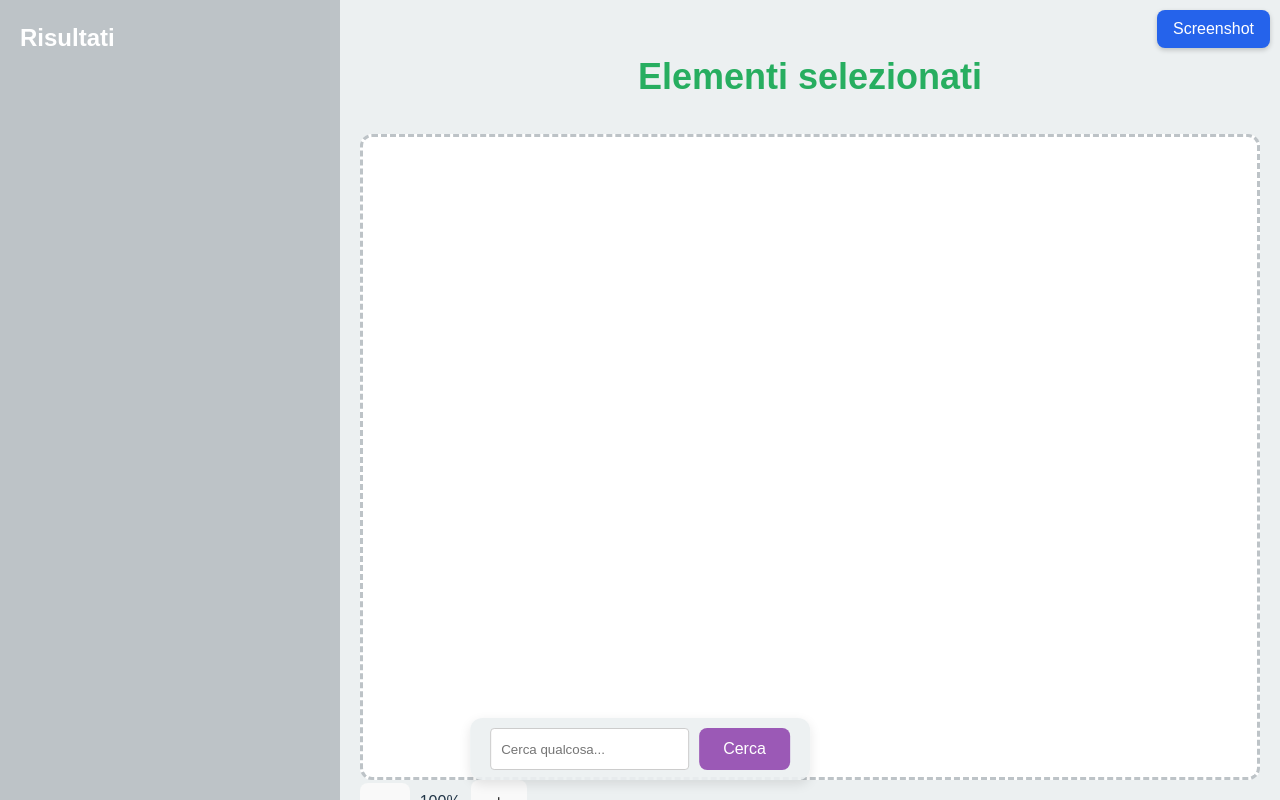
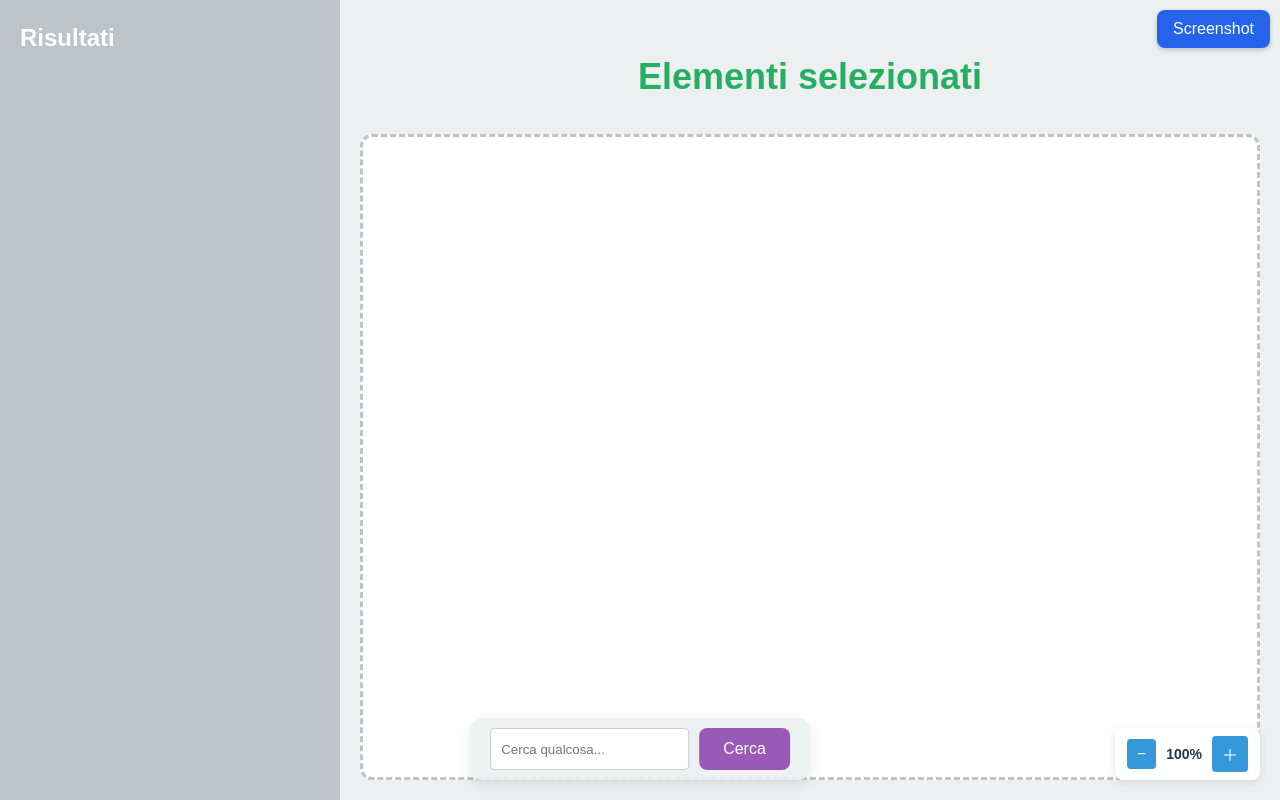
Before and after one commit to CoralloFlaviana/wlkg-interface, a React (Vite) app: page / in a window 1280 px wide. Built offline with nearby package versions, Linux system fonts and the light colour scheme.

Commit message:
fix drag and drop
 #mod dev

```diff
--- a/src/components/Box.jsx
+++ b/src/components/Box.jsx
@@ -2,36 +2,49 @@ import React, { useState, useRef, useEffect } from 'react';
 import DropdownMenu from './DropdownMenu.jsx';
 
 const Box = ({
-                 boxData,           // { id, label, uri, position, type, connections?, parentId?, connectionId?, isDraggable }
-                 boxRef,            // ref callback
-                 onPositionChange,  // (boxId, newPosition)
-                 onRemove,          // (boxId)
-                 onOpenRelations,   // (boxId)
-                 menuOpen,          // bool
-                 setMenuOpen,       // (bool)
-                 relations,         // array
-                 onRelationSelect,  // (boxId, connectionData)
-                 onDeleteConnection, // (sourceBoxId, connectionId)
-                 boxRefs,           // ref dict
-                 onTargetMove,      // per box di connessione
-                 color = '#f39c12'  // colore di base
+                 boxData,
+                 boxRef,
+                 onPositionChange,
+                 onRemove,
+                 onOpenRelations,
+                 menuOpen,
+                 setMenuOpen,
+                 relations,
+                 onRelationSelect,
+                 onDeleteConnection,
+                 boxRefs,
+                 onTargetMove,
+                 color = '#f39c12'
              }) => {
     const [isDragging, setIsDragging] = useState(false);
     const [dragOffset, setDragOffset] = useState({ x: 0, y: 0 });
     const [targetPosition, setTargetPosition] = useState(boxData.position || { x: Math.random() * 600 + 300, y: Math.random() * 300 + 200 });
     const internalRef = useRef(null);
 
+    // Determina l'ID del box basato sul tipo
+    const getBoxId = () => {
+        if (boxData.type === 'entity') {
+            return `entity-box-${boxData.id}`;
+        } else if (boxData.type === 'connection') {
+            return `connection-box-${boxData.parentId}-${boxData.connectionId}`;
+        } else if (boxData.type === 'global-connection') {
+            return `global-connection-box-${boxData.parentId}-${boxData.connectionId}`;
+        }
+        return `box-${boxData.id}`;
+    };
+
+    const boxId = getBoxId();
+
     // Aggiorna il ref dict quando la posizione cambia
     useEffect(() => {
-        const boxDOMId = `${boxData.type}-box-${boxData.id}`;
         if (boxRefs.current) {
-            boxRefs.current[boxDOMId] = {
+            boxRefs.current[boxId] = {
                 position: targetPosition,
                 uri: boxData.uri,
                 label: boxData.label
             };
         }
-    }, [targetPosition, boxData.uri, boxData.label, boxData.type, boxData.id, boxRefs]);
+    }, [targetPosition, boxData.uri, boxData.label, boxId, boxRefs]);
 
     const handleMouseDown = (e) => {
         if (e.target.tagName === 'BUTTON' || e.target.closest('button')) return;
@@ -84,15 +97,13 @@ const Box = ({
         };
     }, [isDragging, dragOffset, boxData.id, boxData.parentId, boxData.connectionId, onPositionChange, onTargetMove]);
 
-    const boxId = `${boxData.type}-box-${boxData.id}`;
     const isDraggable = boxData.isDraggable !== false;
 
-    // Gestire il colore in base al tipo
+    // Determina il colore in base al tipo
     let boxColor = color;
     if (boxData.type === 'connection') boxColor = '#f39c12';
     if (boxData.type === 'global-connection') boxColor = '#9b59b6';
 
-    // Usa targetPosition per tutti i box (non solo quelli di connessione)
     const displayPosition = targetPosition || { x: 100, y: 100 };
 
     return (
@@ -161,7 +172,10 @@ const Box = ({
                 marginBottom: '8px',
                 textAlign: 'center',
                 pointerEvents: 'none',
-                lineHeight: '1.2'
+                lineHeight: '1.2',
+                fontSize: '12px',
+                maxWidth: '140px',
+                wordWrap: 'break-word'
             }}>
                 {boxData.label}
             </div>
@@ -195,7 +209,8 @@ const Box = ({
                 <button
                     onClick={(e) => {
                         e.stopPropagation();
-                        onOpenRelations(boxData.id);
+                        console.log('REL button clicked for box:', boxId, 'boxData.id:', boxData.id);
+                        onOpenRelations(boxId);
                         setMenuOpen(true);
                     }}
                     style={{
@@ -208,14 +223,18 @@ const Box = ({
                         fontSize: '10px'
                     }}
                 >
-                    RELAZIONI
+                    REL
                 </button>
 
                 {menuOpen && (
                     <DropdownMenu
                         sourceBoxId={boxData.uri}
+                        sourceBoxDOMId={boxId}
                         relations={relations}
-                        onSelect={(connectionData) => onRelationSelect(boxData.id, connectionData)}
+                        onSelect={(connectionData) => {
+                            console.log('Box.jsx onRelationSelect called with:', boxId, connectionData);
+                            onRelationSelect(boxId, connectionData);
+                        }}
                         closeMenu={() => setMenuOpen(false)}
                     />
                 )}
--- a/src/components/MainContent.jsx
+++ b/src/components/MainContent.jsx
@@ -26,6 +26,7 @@ const MainContent = forwardRef(({
                                     setResults
                                 }, ref) => {
     const [menuOpenForBox, setMenuOpenForBox] = useState({});
+    const [zoom, setZoom] = useState(1);
 
     const toggleMenuForBox = (boxId, isOpen) => {
         setMenuOpenForBox(prev => ({
@@ -34,14 +35,9 @@ const MainContent = forwardRef(({
         }));
     };
 
-    // Stato dello zoom
-    const [zoom, setZoom] = useState(1);
-
-// Funzioni per aumentare/diminuire zoom
     const handleZoomIn = () => setZoom(prev => Math.min(prev + 0.1, 2));
     const handleZoomOut = () => setZoom(prev => Math.max(prev - 0.1, 0.5));
 
-// Gestione zoom da rotellina del mouse (Ctrl + scroll)
     const handleWheel = (e) => {
         if (e.ctrlKey) {
             e.preventDefault();
@@ -94,18 +90,7 @@ const MainContent = forwardRef(({
                     overflow: 'auto',
                 }}
             >
-                {/*Parte gestione zoom dell'elemento.
-                <div
-                    onWheel={handleWheel}
-                    style={{
-                        width: `${zoom * 100}%`,
-                        height: `${zoom * 100}%`,
-                        transformOrigin: '0 0',
-                        transition: 'width 0.2s ease-out, height 0.2s ease-out',
-                    }}
-                >
-                TODO: DA MODIFICARE TUTTA PARTE BOX E POSIZIONAMENTO */}
-
+                {/* Connection Manager - disegna le frecce */}
                 <ConnectionManager
                     selectedItems={selectedItems}
                     allConnections={allConnections}
@@ -113,13 +98,13 @@ const MainContent = forwardRef(({
                     boxRefs={boxRefs}
                 />
 
-                {/* Render main items */}
+                {/* Render main items (box arancioni) */}
                 {selectedItems.map((item, index) => {
                     if (boxRefs.current) {
-                        boxRefs.current[item.id] = {
+                        boxRefs.current[`entity-box-${item.id}`] = {
                             position: {
-                                x: (item.position?.x || 100) + 75,
-                                y: (item.position?.y || 100) + 40
+                                x: (item.position?.x || 100),
+                                y: (item.position?.y || 100)
                             },
                             uri: item.uri,
                             label: item.label
@@ -128,6 +113,7 @@ const MainContent = forwardRef(({
 
                     return (
                         <div key={item.id}>
+                            {/* Box entità principale */}
                             <Box
                                 boxData={{
                                     id: item.id,
@@ -154,7 +140,7 @@ const MainContent = forwardRef(({
                                 color="#f39c12"
                             />
 
-                            {/* Render connection boxes from connections */}
+                            {/* Render connection boxes (box arancioni dalle connessioni) */}
                             {item.connections?.map((connection) => (
                                 <Box
                                     key={`conn-${connection.id}`}
@@ -177,22 +163,17 @@ const MainContent = forwardRef(({
                                     menuOpen={menuOpenForBox[`${item.id}-${connection.id}`] || false}
                                     setMenuOpen={(isOpen) => toggleMenuForBox(`${item.id}-${connection.id}`, isOpen)}
                                     relations={relations}
-                                    onRelationSelect={(boxId, connData) => {
-                                        handleRelationSelect(boxId, {
-                                            ...connData,
-                                            sourceBoxId: boxId
-                                        });
-                                    }}
+                                    onRelationSelect={handleRelationSelect}
                                     onDeleteConnection={handleDeleteConnection}
                                     boxRefs={boxRefs}
-                                    color="#e67e22"
+                                    color="#f39c12"
                                 />
                             ))}
                         </div>
                     );
                 })}
 
-                {/* Render global connections */}
+                {/* Render global connections (box viola) */}
                 {allConnections.map(connection => {
                     const targetBoxId = `global-connection-box-${connection.sourceBoxId}-${connection.id}`;
                     return (
@@ -220,22 +201,16 @@ const MainContent = forwardRef(({
                                 else setMenuOpenConnectionId(null);
                             }}
                             relations={relations}
-                            onRelationSelect={(boxId, connData) => {
-                                handleRelationSelect(boxId, {
-                                    ...connData,
-                                    sourceBoxId: boxId
-                                });
-                            }}
+                            onRelationSelect={handleRelationSelect}
                             onDeleteConnection={handleDeleteConnection}
                             boxRefs={boxRefs}
                             color="#9b59b6"
                         />
                     );
                 })}
+            </div>
 
-                {renderGlobalConnections()}
-            </div>
-            {/*</div>*/}
+            {/* Search Bar - fixed bottom */}
             <div
                 style={{
                     position: 'fixed',
@@ -257,15 +232,57 @@ const MainContent = forwardRef(({
                     setResults={setResults}
                 />
             </div>
-            {/*tasti zoom in e zoom out*/}
-            <div style={{ display: 'flex', gap: '10px', alignItems: 'center' }}>
-                <button onClick={handleZoomOut}>−</button>
-                <span>{Math.round(zoom * 100)}%</span>
-                <button onClick={handleZoomIn}>＋</button>
+
+            {/* Zoom controls */}
+            <div style={{
+                position: 'fixed',
+                bottom: '20px',
+                right: '20px',
+                display: 'flex',
+                gap: '10px',
+                alignItems: 'center',
+                backgroundColor: 'white',
+                padding: '8px 12px',
+                borderRadius: '8px',
+                boxShadow: '0 2px 8px rgba(0,0,0,0.1)',
+                zIndex: 25
+            }}>
+                <button
+                    onClick={handleZoomOut}
+                    style={{
+                        padding: '6px 10px',
+                        backgroundColor: '#3498db',
+                        color: 'white',
+                        border: 'none',
+                        borderRadius: '4px',
+                        cursor: 'pointer',
+                        fontSize: '16px'
+                    }}
+                >
+                    −
+                </button>
+                <span style={{ fontSize: '14px', fontWeight: 'bold' }}>
+                    {Math.round(zoom * 100)}%
+                </span>
+                <button
+                    onClick={handleZoomIn}
+                    style={{
+                        padding: '6px 10px',
+                        backgroundColor: '#3498db',
+                        color: 'white',
+                        border: 'none',
+                        borderRadius: '4px',
+                        cursor: 'pointer',
+                        fontSize: '16px'
+                    }}
+                >
+                    ＋
+                </button>
             </div>
-
         </div>
     );
 });
 
+MainContent.displayName = 'MainContent';
+
 export default MainContent;
```
Also changed, not shown: src/components/DropdownMenu.jsx (+7 -7 lines).
